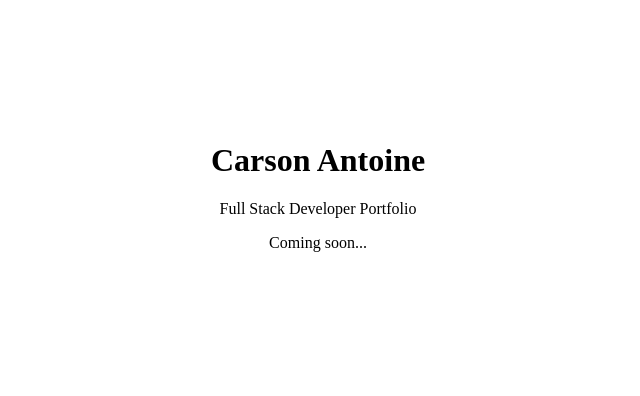
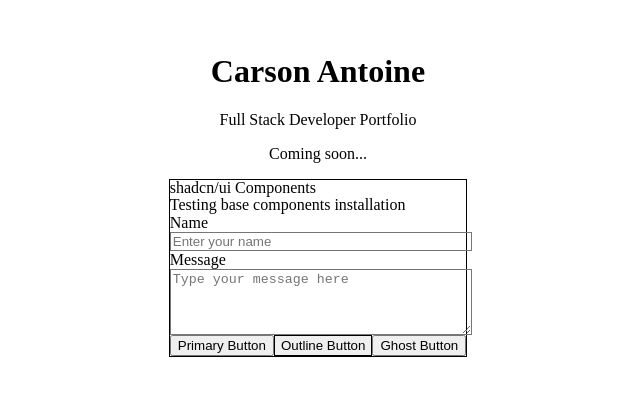
Before and after one commit to Carson0350/portfolio2025, a Next.js app: page / in a window 1280 px wide. Shown: the part 214-610 px from the top of the page, without its empty margins (322-962 px from the left). Built offline with nearby package versions, Linux system fonts and the light colour scheme.

Commit message:
feat: set up shadcn/ui with base components (Button, Card, Input, Label, Textarea)

```diff
--- a/app/page.tsx
+++ b/app/page.tsx
@@ -1,7 +1,21 @@
+import { Button } from '@/components/ui/button';
+import {
+  Card,
+  CardContent,
+  CardDescription,
+  CardHeader,
+  CardTitle,
+} from '@/components/ui/card';
+import { Input } from '@/components/ui/input';
+import { Label } from '@/components/ui/label';
+import { Textarea } from '@/components/ui/textarea';
+
 export default function Home() {
   return (
     <main className="flex min-h-screen flex-col items-center justify-center bg-white p-section-mobile md:p-section-tablet lg:p-section">
-      <div className="max-w-container text-center">
+      <div className="max-w-container space-y-8">
+        {/* Header */}
+        <div className="text-center">
           <h1 className="text-h1-mobile text-primary md:text-h1">
             Carson Antoine
           </h1>
@@ -9,9 +23,35 @@
             Full Stack Developer Portfolio
           </p>
           <p className="text-small text-secondary mt-2">Coming soon...</p>
+        </div>
 
-        {/* Test custom colors */}
-        <div className="mt-8 flex flex-wrap justify-center gap-4">
+        {/* shadcn/ui Component Demo */}
+        <Card className="mx-auto max-w-md">
+          <CardHeader>
+            <CardTitle>shadcn/ui Components</CardTitle>
+            <CardDescription>
+              Testing base components installation
+            </CardDescription>
+          </CardHeader>
+          <CardContent className="space-y-4">
+            <div className="space-y-2">
+              <Label htmlFor="name">Name</Label>
+              <Input id="name" placeholder="Enter your name" />
+            </div>
+            <div className="space-y-2">
+              <Label htmlFor="message">Message</Label>
+              <Textarea id="message" placeholder="Type your message here" />
+            </div>
+            <div className="flex gap-2">
+              <Button>Primary Button</Button>
+              <Button variant="outline">Outline Button</Button>
+              <Button variant="ghost">Ghost Button</Button>
+            </div>
+          </CardContent>
+        </Card>
+
+        {/* Custom color palette test */}
+        <div className="flex flex-wrap justify-center gap-4">
           <div className="bg-primary h-12 w-12 rounded"></div>
           <div className="bg-secondary h-12 w-12 rounded"></div>
           <div className="bg-accent h-12 w-12 rounded"></div>
--- /dev/null
+++ b/components/ui/button.tsx
@@ -0,0 +1,57 @@
+import * as React from 'react';
+import { Slot } from '@radix-ui/react-slot';
+import { cva, type VariantProps } from 'class-variance-authority';
+
+import { cn } from '@/lib/utils';
+
+const buttonVariants = cva(
+  'inline-flex items-center justify-center gap-2 whitespace-nowrap rounded-md text-sm font-medium transition-colors focus-visible:outline-none focus-visible:ring-1 focus-visible:ring-ring disabled:pointer-events-none disabled:opacity-50 [&_svg]:pointer-events-none [&_svg]:size-4 [&_svg]:shrink-0',
+  {
+    variants: {
+      variant: {
+        default:
+          'bg-primary text-primary-foreground shadow hover:bg-primary/90',
+        destructive:
+          'bg-destructive text-destructive-foreground shadow-sm hover:bg-destructive/90',
+        outline:
+          'border border-input bg-background shadow-sm hover:bg-accent hover:text-accent-foreground',
+        secondary:
+          'bg-secondary text-secondary-foreground shadow-sm hover:bg-secondary/80',
+        ghost: 'hover:bg-accent hover:text-accent-foreground',
+        link: 'text-primary underline-offset-4 hover:underline',
+      },
+      size: {
+        default: 'h-9 px-4 py-2',
+        sm: 'h-8 rounded-md px-3 text-xs',
+        lg: 'h-10 rounded-md px-8',
+        icon: 'h-9 w-9',
+      },
+    },
+    defaultVariants: {
+      variant: 'default',
+      size: 'default',
+    },
+  }
+);
+
+export interface ButtonProps
+  extends React.ButtonHTMLAttributes<HTMLButtonElement>,
+    VariantProps<typeof buttonVariants> {
+  asChild?: boolean;
+}
+
+const Button = React.forwardRef<HTMLButtonElement, ButtonProps>(
+  ({ className, variant, size, asChild = false, ...props }, ref) => {
+    const Comp = asChild ? Slot : 'button';
+    return (
+      <Comp
+        className={cn(buttonVariants({ variant, size, className }))}
+        ref={ref}
+        {...props}
+      />
+    );
+  }
+);
+Button.displayName = 'Button';
+
+export { Button, buttonVariants };
--- /dev/null
+++ b/components/ui/card.tsx
@@ -0,0 +1,83 @@
+import * as React from 'react';
+
+import { cn } from '@/lib/utils';
+
+const Card = React.forwardRef<
+  HTMLDivElement,
+  React.HTMLAttributes<HTMLDivElement>
+>(({ className, ...props }, ref) => (
+  <div
+    ref={ref}
+    className={cn(
+      'rounded-xl border bg-card text-card-foreground shadow',
+      className
+    )}
+    {...props}
+  />
+));
+Card.displayName = 'Card';
+
+const CardHeader = React.forwardRef<
+  HTMLDivElement,
+  React.HTMLAttributes<HTMLDivElement>
+>(({ className, ...props }, ref) => (
+  <div
+    ref={ref}
+    className={cn('flex flex-col space-y-1.5 p-6', className)}
+    {...props}
+  />
+));
+CardHeader.displayName = 'CardHeader';
+
+const CardTitle = React.forwardRef<
+  HTMLDivElement,
+  React.HTMLAttributes<HTMLDivElement>
+>(({ className, ...props }, ref) => (
+  <div
+    ref={ref}
+    className={cn('font-semibold leading-none tracking-tight', className)}
+    {...props}
+  />
+));
+CardTitle.displayName = 'CardTitle';
+
+const CardDescription = React.forwardRef<
+  HTMLDivElement,
+  React.HTMLAttributes<HTMLDivElement>
+>(({ className, ...props }, ref) => (
+  <div
+    ref={ref}
+    className={cn('text-sm text-muted-foreground', className)}
+    {...props}
+  />
+));
+CardDescription.displayName = 'CardDescription';
+
+const CardContent = React.forwardRef<
+  HTMLDivElement,
+  React.HTMLAttributes<HTMLDivElement>
+>(({ className, ...props }, ref) => (
+  <div ref={ref} className={cn('p-6 pt-0', className)} {...props} />
+));
+CardContent.displayName = 'CardContent';
+
+const CardFooter = React.forwardRef<
+  HTMLDivElement,
+  React.HTMLAttributes<HTMLDivElement>
+>(({ className, ...props }, ref) => (
+  <div
+    ref={ref}
+    className={cn('flex items-center p-6 pt-0', className)}
+    {...props}
+  />
+));
+CardFooter.displayName = 'CardFooter';
+
+export {
+  Card,
+  CardHeader,
+  CardFooter,
+  CardTitle,
+  CardDescription,
+  CardContent,
+};
--- /dev/null
+++ b/components/ui/input.tsx
@@ -0,0 +1,22 @@
+import * as React from 'react';
+
+import { cn } from '@/lib/utils';
+
+const Input = React.forwardRef<HTMLInputElement, React.ComponentProps<'input'>>(
+  ({ className, type, ...props }, ref) => {
+    return (
+      <input
+        type={type}
+        className={cn(
+          'flex h-9 w-full rounded-md border border-input bg-transparent px-3 py-1 text-base shadow-sm transition-colors file:border-0 file:bg-transparent file:text-sm file:font-medium file:text-foreground placeholder:text-muted-foreground focus-visible:outline-none focus-visible:ring-1 focus-visible:ring-ring disabled:cursor-not-allowed disabled:opacity-50 md:text-sm',
+          className
+        )}
+        ref={ref}
+        {...props}
+      />
+    );
+  }
+);
+Input.displayName = 'Input';
+
+export { Input };
--- /dev/null
+++ b/components/ui/label.tsx
@@ -0,0 +1,26 @@
+'use client';
+
+import * as React from 'react';
+import * as LabelPrimitive from '@radix-ui/react-label';
+import { cva, type VariantProps } from 'class-variance-authority';
+
+import { cn } from '@/lib/utils';
+
+const labelVariants = cva(
+  'text-sm font-medium leading-none peer-disabled:cursor-not-allowed peer-disabled:opacity-70'
+);
+
+const Label = React.forwardRef<
+  React.ElementRef<typeof LabelPrimitive.Root>,
+  React.ComponentPropsWithoutRef<typeof LabelPrimitive.Root> &
+    VariantProps<typeof labelVariants>
+>(({ className, ...props }, ref) => (
+  <LabelPrimitive.Root
+    ref={ref}
+    className={cn(labelVariants(), className)}
+    {...props}
+  />
+));
+Label.displayName = LabelPrimitive.Root.displayName;
+
+export { Label };
--- /dev/null
+++ b/components/ui/textarea.tsx
@@ -0,0 +1,22 @@
+import * as React from 'react';
+
+import { cn } from '@/lib/utils';
+
+const Textarea = React.forwardRef<
+  HTMLTextAreaElement,
+  React.ComponentProps<'textarea'>
+>(({ className, ...props }, ref) => {
+  return (
+    <textarea
+      className={cn(
+        'flex min-h-[60px] w-full rounded-md border border-input bg-transparent px-3 py-2 text-base shadow-sm placeholder:text-muted-foreground focus-visible:outline-none focus-visible:ring-1 focus-visible:ring-ring disabled:cursor-not-allowed disabled:opacity-50 md:text-sm',
+        className
+      )}
+      ref={ref}
+      {...props}
+    />
+  );
+});
+Textarea.displayName = 'Textarea';
+
+export { Textarea };
--- /dev/null
+++ b/lib/utils.ts
@@ -0,0 +1,6 @@
+import { clsx, type ClassValue } from 'clsx';
+import { twMerge } from 'tailwind-merge';
+
+export function cn(...inputs: ClassValue[]) {
+  return twMerge(clsx(inputs));
+}
```
Also changed, not shown: package.json (+7 -1 lines), components.json (added), 1 other file (tests, documents, lock files or other folders). Lines whose indentation alone changed are shown as unchanged.
